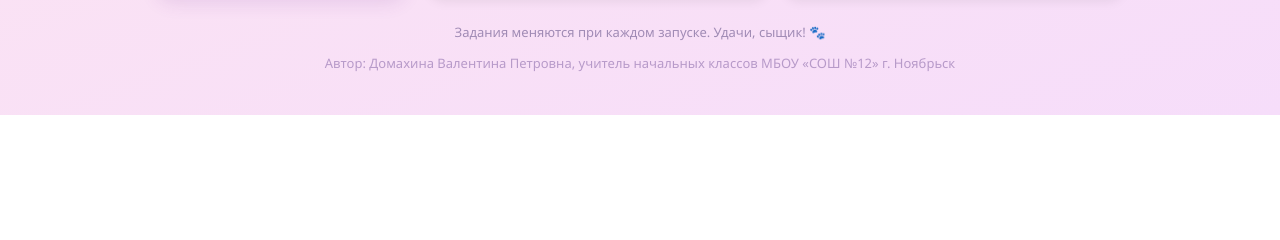
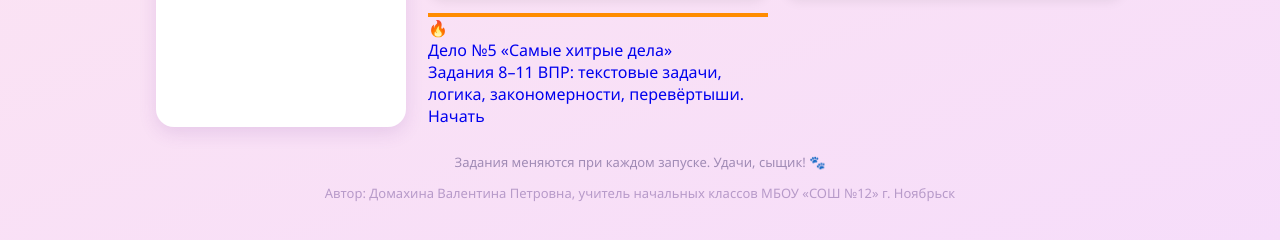
Before and after one commit to valynchic-hue/umnokot, a plain HTML site: page index.html in a window 1280 px wide. Shown: the part 736-976 px from the top of the page. Before the commit the page ends 851 px from the top, so only its background shows below. Drawn offline with Linux system fonts and the light colour scheme.

Commit message:
Update index.html

```diff
--- a/index.html
+++ b/index.html
@@ -78,6 +78,15 @@
           <div class="desc">Природа, космос, время, приборы.</div>
           <span class="go">Начать</span>
         </a>
+       <a href="umnokot_hard.html" style="text-decoration:none;">
+  <div class="case-card" style="border-top:4px solid #ff8c00;">
+    <div class="case-icon">🔥</div>
+    <div class="case-title">Дело №5 «Самые хитрые дела»</div>
+    <div class="case-desc">Задания 8–11 ВПР: текстовые задачи, логика, закономерности, перевёртыши.</div>
+    <div class="case-btn">Начать</div>
+  </div>
+</a>
+
       </div>
     </div>
 
```
